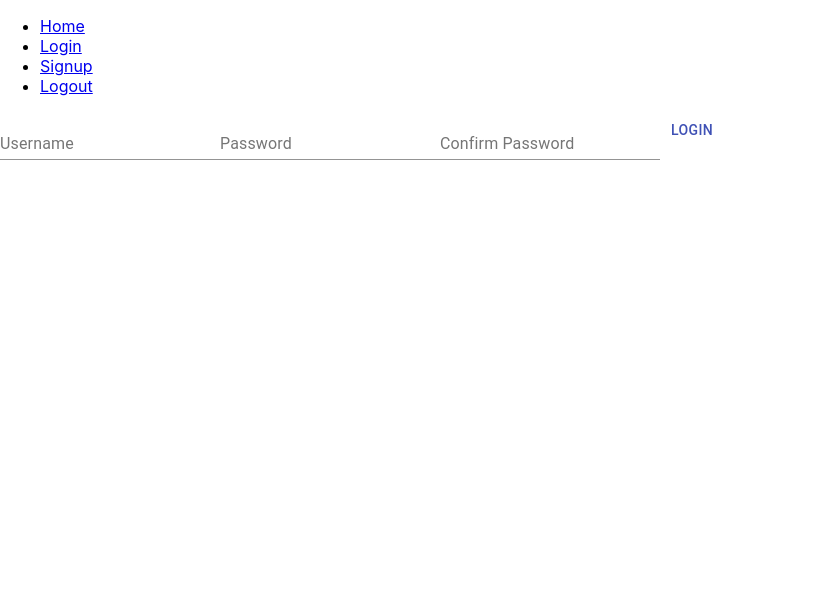
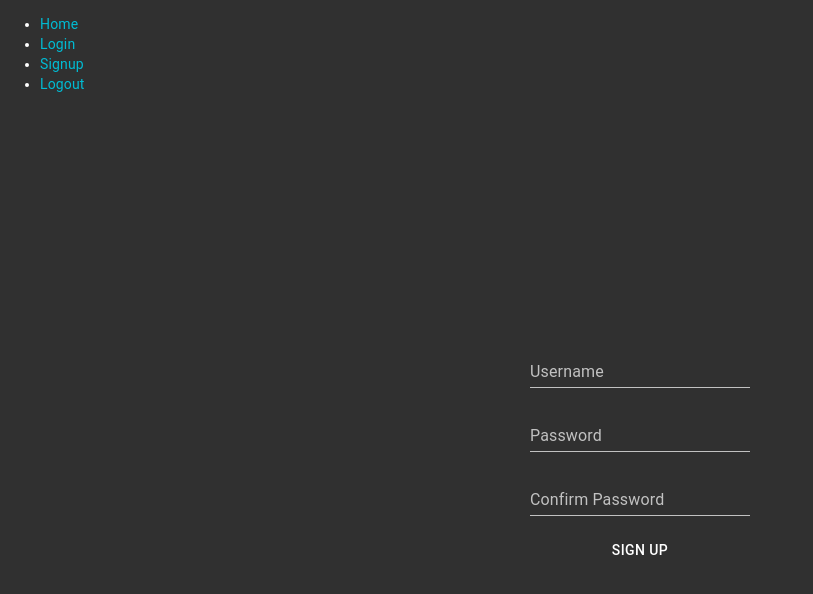
Before and after one commit to smknaqvi/project-smol-brain, a React (Create React App) app in the folder frontend/: page /signup in a window 1280 px wide. Shown: the top 594 px of the page, without its empty margins (0-813 px from the left). Built offline with nearby package versions, Linux system fonts and the light colour scheme; no server answers.

Commit message:
add material theming

```diff
--- a/frontend/package.json
+++ b/frontend/package.json
@@ -10,6 +10,7 @@
     "react-dom": "^17.0.1",
     "react-router-dom": "^5.2.0",
     "react-scripts": "4.0.3",
+    "styled-components": "^5.2.1",
     "web-vitals": "^1.0.1"
   },
   "scripts": {
@@ -39,6 +40,7 @@
     "@types/react": "^17.0.2",
     "@types/react-dom": "^17.0.1",
     "@types/react-router-dom": "^5.1.7",
+    "@types/styled-components": "^5.1.7",
     "typescript": "^4.2.2"
   }
 }
--- a/frontend/public/index.html
+++ b/frontend/public/index.html
@@ -24,6 +24,15 @@
       work correctly both with client-side routing and a non-root public URL.
       Learn how to configure a non-root public URL by running `npm run build`.
     -->
+    <style>
+      html,
+      body,
+      #root,
+      #root > div {
+        height: 100%;
+        margin: 0;
+      }
+    </style>
     <title>React App</title>
   </head>
   <body>
--- a/frontend/src/App.css
+++ /dev/null
@@ -1,3 +0,0 @@
-.App {
-  text-align: center;
-}
--- a/frontend/src/App.tsx
+++ b/frontend/src/App.tsx
@@ -1,26 +1,40 @@
-import React from "react";
-import "./App.css";
-import { BrowserRouter as Router, Switch, Route, Link } from "react-router-dom";
-import LoginPage from "./LoginPage/LoginPage";
-import SignupPage from "./SignupPage/SignupPage";
-import LogoutPage from "./LogoutPage/LogoutPage";
+import React from 'react';
+import {
+  BrowserRouter as Router,
+  Switch,
+  Route,
+  Link as RouterLink,
+} from 'react-router-dom';
+import { Link, Box } from '@material-ui/core';
+import LoginPage from './LoginPage/LoginPage';
+import SignupPage from './SignupPage/SignupPage';
+import LogoutPage from './LogoutPage/LogoutPage';
+
 function App() {
   return (
     <Router>
-      <div>
+      <Box display="flex" flexDirection="column">
         <nav>
           <ul>
             <li>
-              <Link to="/">Home</Link>
+              <Link component={RouterLink} to="/">
+                Home
+              </Link>
             </li>
             <li>
-              <Link to="/login">Login</Link>
+              <Link component={RouterLink} to="/login">
+                Login
+              </Link>
             </li>
             <li>
-              <Link to="/signup">Signup</Link>
+              <Link component={RouterLink} to="/signup">
+                Signup
+              </Link>
             </li>
             <li>
-              <Link to="/logout">Logout</Link>
+              <Link component={RouterLink} to="/logout">
+                Logout
+              </Link>
             </li>
           </ul>
         </nav>
@@ -38,7 +52,7 @@ function App() {
             HOMEPAGE
           </Route>
         </Switch>
-      </div>
+      </Box>
     </Router>
   );
 }
--- a/frontend/src/LoginPage/LoginPage.tsx
+++ b/frontend/src/LoginPage/LoginPage.tsx
@@ -1,10 +1,11 @@
-import { Button, TextField } from "@material-ui/core";
-import { useEffect, useState } from "react";
-import Snackbar from "@material-ui/core/Snackbar";
-import MuiAlert, { AlertProps } from "@material-ui/lab/Alert";
-import { BACKEND_API_URI } from "../constants";
-import { Redirect } from "react-router";
-import axios from "axios";
+import createPage from '../createPage';
+import { Button, TextField, Box } from '@material-ui/core';
+import { useEffect, useState } from 'react';
+import Snackbar from '@material-ui/core/Snackbar';
+import MuiAlert, { AlertProps } from '@material-ui/lab/Alert';
+import { BACKEND_API_URI } from '../constants';
+import { Redirect } from 'react-router';
+import axios from 'axios';
 
 function Alert(props: AlertProps) {
   return <MuiAlert elevation={6} variant="filled" {...props} />;
@@ -13,20 +14,20 @@ function Alert(props: AlertProps) {
 function LoginPage() {
   const [loginStatus, setLoginStatus] = useState(false);
   const [showSnackbar, setShowSnackbar] = useState(false);
-  const [snackbarError, setSnackbarError] = useState("");
+  const [snackbarError, setSnackbarError] = useState('');
   const [showUsernameError, setShowUsernameError] = useState(false);
   const [showPasswordError, setShowPasswordError] = useState(false);
-  const [usernameErrorMessage, setUsernameErrorMessage] = useState("");
-  const [passwordErrorMessage, setPasswordErrorMessage] = useState("");
+  const [usernameErrorMessage, setUsernameErrorMessage] = useState('');
+  const [passwordErrorMessage, setPasswordErrorMessage] = useState('');
 
   useEffect(() => {
     let mounted = true;
     axios
-      .post(BACKEND_API_URI + "/auth/login", {}, { withCredentials: true })
+      .post(BACKEND_API_URI + '/auth/login', {}, { withCredentials: true })
       .then((res) => {
         if (mounted) setLoginStatus(true);
       })
-      .catch((_) => {});
+      .catch(() => {});
     return () => {
       mounted = false;
     };
@@ -35,32 +36,33 @@ function LoginPage() {
   function validateForm(username: string, password: string) {
     let errors = false;
     if (!username) {
-      setUsernameErrorMessage("Username cannot be empty");
+      setUsernameErrorMessage('Username cannot be empty');
       setShowUsernameError(true);
       errors = true;
     }
     if (!password) {
-      setPasswordErrorMessage("Password cannot be empty");
+      setPasswordErrorMessage('Password cannot be empty');
       setShowPasswordError(true);
       errors = true;
     }
     return errors;
   }
 
-  function handleSubmit(e: React.SyntheticEvent) {
+  const handleSubmit = (e: React.SyntheticEvent) => {
     // https://react-typescript-cheatsheet.netlify.app/docs/basic/getting-started/forms_and_events/
     e.preventDefault();
     const target = e.target as typeof e.target & {
       username: { value: string };
       password: { value: string };
     };
+
     const username = target.username.value;
     const password = target.password.value;
     const errors = validateForm(username, password);
     if (!errors) {
       axios
         .post(
-          BACKEND_API_URI + "/auth/login",
+          BACKEND_API_URI + '/auth/login',
           { username, password },
           { withCredentials: true }
         )
@@ -69,33 +71,42 @@ function LoginPage() {
         })
         .catch((err) => {
           if (err.response.status === 401) {
-            setSnackbarError("Incorrect username or password!");
+            setSnackbarError('Incorrect username or password!');
           } else {
             setSnackbarError(
-              "Error: Login unsuccessful. Something went wrong on our end!"
+              'Error: Login unsuccessful. Something went wrong on our end!'
             );
           }
           setLoginStatus(false);
           setShowSnackbar(true);
         });
     }
-  }
+  };
 
-  function clearUsernameErrors() {
+  const clearUsernameErrors = () => {
     setShowUsernameError(false);
-    setUsernameErrorMessage("");
-  }
+    setUsernameErrorMessage('');
+  };
 
-  function clearPasswordErrors() {
+  const clearPasswordErrors = () => {
     setShowPasswordError(false);
-    setPasswordErrorMessage("");
+    setPasswordErrorMessage('');
+  };
+
+  if (loginStatus) {
+    return <Redirect to="/" />;
   }
 
   return (
     // Uncontrolled form, all values passed to us during handleSubmit event
     // https://reactjs.org/docs/uncontrolled-components.html
-    <div id="LoginPage">
-      {loginStatus ? <Redirect to="/" /> : null}
+    <Box
+      display="flex"
+      flexDirection="column"
+      justifyContent="center"
+      alignItems="center"
+      height="100%"
+    >
       <Snackbar
         open={showSnackbar}
         autoHideDuration={6000}
@@ -106,6 +117,7 @@ function LoginPage() {
         </Alert>
       </Snackbar>
       <form noValidate autoComplete="off" onSubmit={handleSubmit}>
+        <Box display="flex" flexDirection="column">
           <TextField
             error={showUsernameError}
             helperText={usernameErrorMessage}
@@ -121,12 +133,11 @@ function LoginPage() {
             type="password"
             label="Password"
           />
-        <Button color="primary" type="submit">
-          Login
-        </Button>
+          <Button type="submit">Login</Button>
+        </Box>
       </form>
-    </div>
+    </Box>
   );
 }
 
-export default LoginPage;
+export default createPage(LoginPage);
--- a/frontend/src/SignupPage/SignupPage.tsx
+++ b/frontend/src/SignupPage/SignupPage.tsx
@@ -1,10 +1,11 @@
-import { Button, TextField } from "@material-ui/core";
-import { useState } from "react";
-import Snackbar from "@material-ui/core/Snackbar";
-import MuiAlert, { AlertProps } from "@material-ui/lab/Alert";
-import { BACKEND_API_URI } from "../constants";
-import { Redirect } from "react-router";
-import axios from "axios";
+import createPage from '../createPage';
+import { Button, TextField, Box } from '@material-ui/core';
+import { useState } from 'react';
+import Snackbar from '@material-ui/core/Snackbar';
+import MuiAlert, { AlertProps } from '@material-ui/lab/Alert';
+import { BACKEND_API_URI } from '../constants';
+import { Redirect } from 'react-router';
+import axios from 'axios';
 
 function Alert(props: AlertProps) {
   return <MuiAlert elevation={6} variant="filled" {...props} />;
@@ -13,37 +14,37 @@ function Alert(props: AlertProps) {
 function SignupPage() {
   const [loginStatus, setLoginStatus] = useState(false);
   const [showSnackbar, setShowSnackbar] = useState(false);
-  const [snackbarError, setSnackbarError] = useState("");
+  const [snackbarError, setSnackbarError] = useState('');
   const [showUsernameError, setShowUsernameError] = useState(false);
   const [showPasswordError, setShowPasswordError] = useState(false);
   const [showConfirmPasswordError, setShowConfirmPasswordError] = useState(
     false
   );
-  const [usernameErrorMessage, setUsernameErrorMessage] = useState("");
-  const [passwordErrorMessage, setPasswordErrorMessage] = useState("");
+  const [usernameErrorMessage, setUsernameErrorMessage] = useState('');
+  const [passwordErrorMessage, setPasswordErrorMessage] = useState('');
   const [
     confirmPasswordErrorMessage,
     setConfirmPasswordErrorMessage,
-  ] = useState("");
+  ] = useState('');
 
   function validateForm(username: string, password: string, cpassword: string) {
     let errors = false;
     if (!username) {
-      setUsernameErrorMessage("Username cannot be empty");
+      setUsernameErrorMessage('Username cannot be empty');
       setShowUsernameError(true);
       errors = true;
     }
     if (!password) {
-      setPasswordErrorMessage("Password cannot be empty");
+      setPasswordErrorMessage('Password cannot be empty');
       setShowPasswordError(true);
       errors = true;
     }
     if (!cpassword) {
-      setConfirmPasswordErrorMessage("Password confirmation cannot be empty");
+      setConfirmPasswordErrorMessage('Password confirmation cannot be empty');
       setShowConfirmPasswordError(true);
       errors = true;
     } else if (cpassword !== password) {
-      setConfirmPasswordErrorMessage("Passwords do not match!");
+      setConfirmPasswordErrorMessage('Passwords do not match!');
       setShowConfirmPasswordError(true);
       errors = true;
     }
@@ -65,7 +66,7 @@ function SignupPage() {
     if (!errors) {
       axios
         .post(
-          BACKEND_API_URI + "/auth/signup",
+          BACKEND_API_URI + '/auth/signup',
           { username, password },
           { withCredentials: true }
         )
@@ -74,10 +75,10 @@ function SignupPage() {
         })
         .catch((err) => {
           if (err.response.status === 409) {
-            setSnackbarError("User with that username already exists!");
+            setSnackbarError('User with that username already exists!');
           } else {
             setSnackbarError(
-              "Error: Signup unsuccessful. Something went wrong on our end!"
+              'Error: Signup unsuccessful. Something went wrong on our end!'
             );
           }
           setLoginStatus(false);
@@ -88,23 +89,28 @@ function SignupPage() {
 
   function clearUsernameErrors() {
     setShowUsernameError(false);
-    setUsernameErrorMessage("");
+    setUsernameErrorMessage('');
   }
 
   function clearPasswordErrors() {
     setShowPasswordError(false);
-    setPasswordErrorMessage("");
+    setPasswordErrorMessage('');
   }
 
   function clearConfirmPasswordErrors() {
     setShowConfirmPasswordError(false);
-    setConfirmPasswordErrorMessage("");
+    setConfirmPasswordErrorMessage('');
   }
 
   return (
     // Uncontrolled form, all values passed to us during handleSubmit event
     // https://reactjs.org/docs/uncontrolled-components.html
-    <div id="SignupPage">
+    <Box
+      display="flex"
+      justifyContent="center"
+      alignItems="center"
+      height="100%"
+    >
       {loginStatus ? <Redirect to="/" /> : null}
       <Snackbar
         open={showSnackbar}
@@ -116,6 +122,7 @@ function SignupPage() {
         </Alert>
       </Snackbar>
       <form noValidate autoComplete="off" onSubmit={handleSubmit}>
+        <Box display="flex" flexDirection="column">
           <TextField
             error={showUsernameError}
             helperText={usernameErrorMessage}
@@ -139,12 +146,11 @@ function SignupPage() {
             type="password"
             label="Confirm Password"
           />
-        <Button color="primary" type="submit">
-          Login
-        </Button>
+          <Button type="submit">Sign Up</Button>
+        </Box>
       </form>
-    </div>
+    </Box>
   );
 }
 
-export default SignupPage;
+export default createPage(SignupPage);
--- /dev/null
+++ b/frontend/src/createPage.tsx
@@ -0,0 +1,14 @@
+import { Box } from '@material-ui/core';
+import React from 'react';
+
+function createPage(WrappedComponent: React.ComponentType) {
+  return (props: any) => {
+    return (
+      <Box height="100%">
+        <WrappedComponent {...props} />
+      </Box>
+    );
+  };
+}
+
+export default createPage;
--- a/frontend/src/index.css
+++ /dev/null
@@ -1,13 +0,0 @@
-body {
-  margin: 0;
-  font-family: -apple-system, BlinkMacSystemFont, 'Segoe UI', 'Roboto', 'Oxygen',
-    'Ubuntu', 'Cantarell', 'Fira Sans', 'Droid Sans', 'Helvetica Neue',
-    sans-serif;
-  -webkit-font-smoothing: antialiased;
-  -moz-osx-font-smoothing: grayscale;
-}
-
-code {
-  font-family: source-code-pro, Menlo, Monaco, Consolas, 'Courier New',
-    monospace;
-}
--- a/frontend/src/index.tsx
+++ b/frontend/src/index.tsx
@@ -1,12 +1,17 @@
 import React from 'react';
 import ReactDOM from 'react-dom';
-import './index.css';
 import App from './App';
 import reportWebVitals from './reportWebVitals';
+import { ThemeProvider } from '@material-ui/core/styles';
+import CssBaseline from '@material-ui/core/CssBaseline';
+import theme from './styles/theme';
 
 ReactDOM.render(
   <React.StrictMode>
-    <App />
+    <ThemeProvider theme={theme}>
+      <CssBaseline />
+      <App />
+    </ThemeProvider>
   </React.StrictMode>,
   document.getElementById('root')
 );
--- /dev/null
+++ b/frontend/src/styles/theme.ts
@@ -0,0 +1,28 @@
+import { createMuiTheme } from '@material-ui/core/styles';
+
+const theme = createMuiTheme({
+  palette: {
+    type: 'dark',
+    primary: {
+      contrastText: 'rgba(0, 0, 0, 0.87)',
+      dark: 'rgb(0, 131, 148)',
+      light: 'rgb(51, 201, 220)',
+      main: '#00bcd4',
+    },
+  },
+  overrides: {
+    MuiButton: {
+      root: {
+        margin: '8px',
+      },
+    },
+    MuiTextField: {
+      root: {
+        margin: '8px',
+      },
+    },
+  },
+  spacing: 4,
+});
+
+export default theme;
```
Also changed, not shown: frontend/src/LogoutPage/LogoutPage.tsx (+9 -11 lines), 1 other file (tests, documents, lock files or other folders). Lines whose indentation alone changed are shown as unchanged.
